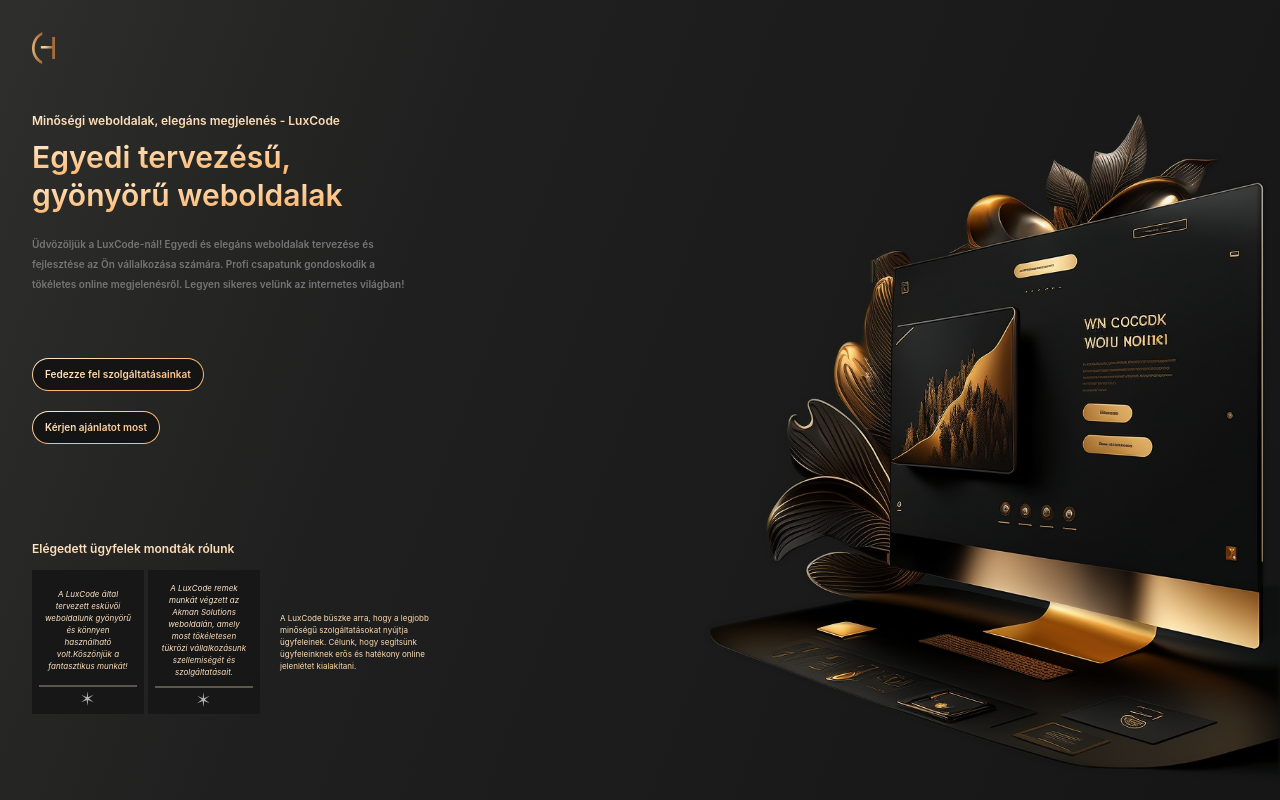
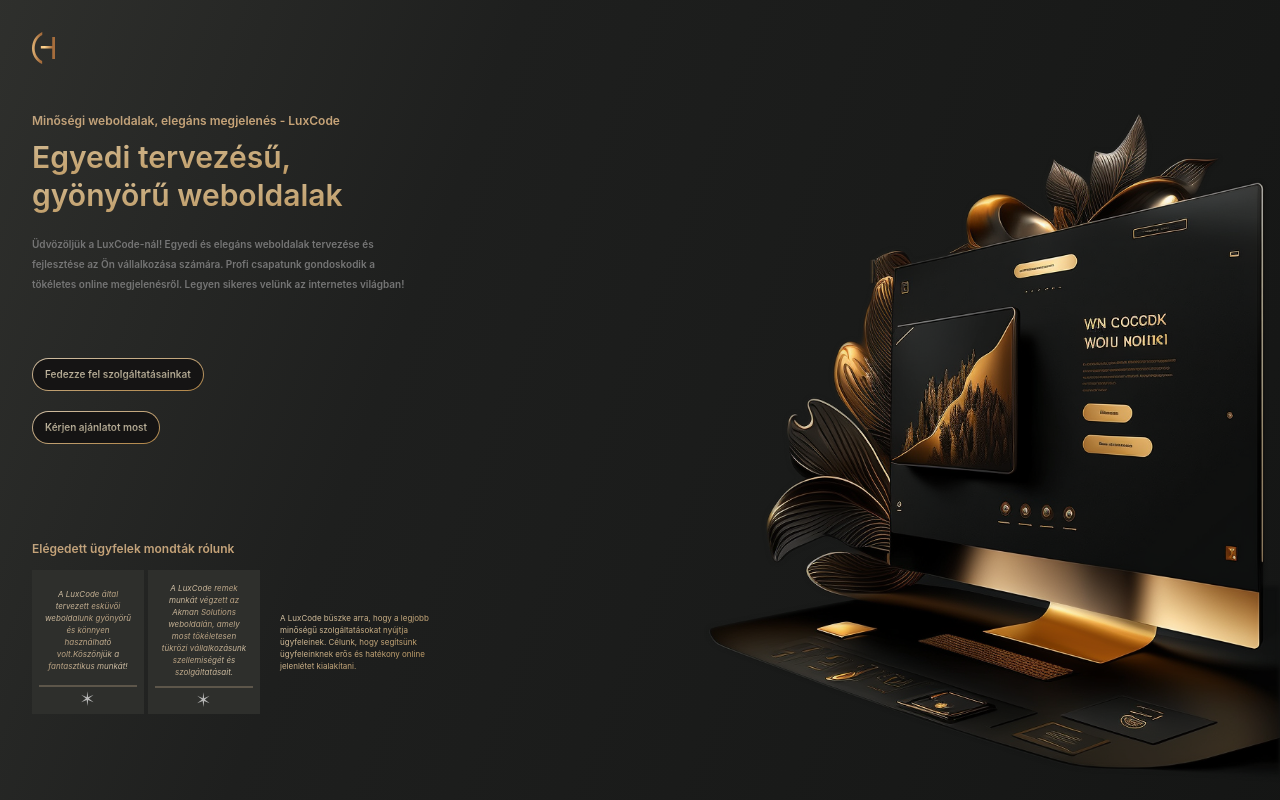
Before and after one commit to Homvi/luxcode, a React (Create React App) app: page / in a window 1280 px wide. Built offline with nearby package versions, Linux system fonts and the light colour scheme.

Commit message:
modify all colors to match design file

```diff
--- a/src/components/Button.jsx
+++ b/src/components/Button.jsx
@@ -2,9 +2,9 @@ import React from "react";
 
 const Button = ({ content }) => {
   return (
-    <div className="fit p-[1px] bg-slate-50 w-fit rounded-full bg-gradient-to-tl from-orange-300 via-orange-300 to-orange-100 hover:cursor-pointer transition-all  hover:from-orange-300 hover:shadow-xl">
+    <div className="fit p-[1px] bg-slate-50 w-fit rounded-full bg-gradient-to-br from-[#CFBEA4]  to-[#b28647] hover:cursor-pointer transition-all  hover:from-orange-300 hover:shadow-xl">
       <div className="px-3 py-2 rounded-full bg-[#151414] w-fit ">
-        <div className="text-[10px] text-transparent bg-clip-text bg-gradient-to-br from-orange-100 to-orange-300 font-semibold">
+        <div className="text-[10px] text-transparent bg-clip-text bg-gradient-to-b from-[#DBCFB8] to-[#837C67] font-semibold">
           {content}
         </div>
       </div>
--- a/src/components/Heading.jsx
+++ b/src/components/Heading.jsx
@@ -1,7 +1,7 @@
 import React from "react";
 
 const Heading = ({ content }) => {
-  return <h1 className="text-3xl py-[1px] font-semibold inter text-transparent bg-clip-text bg-gradient-to-br from-orange-100 via-orange-300 to-orange-300" >{content}</h1>;
+  return <h1 className="text-3xl py-[1px] font-semibold inter text-transparent bg-clip-text bg-gradient-to-br from-[#D2BA92]  to-[#B28647]" >{content}</h1>;
 };
 
 export default Heading;
--- a/src/components/Subheading.jsx
+++ b/src/components/Subheading.jsx
@@ -2,7 +2,7 @@ import React from "react";
 
 const Subheading = ({ content }) => {
   return (
-    <div className="text-[12px] mb-2 inter text-transparent bg-clip-text bg-gradient-to-br from-orange-100 to-orange-300 font-semibold">
+    <div className="text-[12px] mb-2 inter text-transparent bg-clip-text bg-gradient-to-br from-[#B8A080] to-[#DEA96B] font-semibold">
       {content}
     </div>
   );
--- a/src/components/TestemonialCard.jsx
+++ b/src/components/TestemonialCard.jsx
@@ -3,8 +3,8 @@ import star from "../assets/star.svg";
 
 const TestemonialCard = ({ content }) => {
   return (
-    <div className="w-28 mr-1 h-36 bg-gradient-to-r from-neutral-900 via-neutral-900 to-neutral-900 p-1 flex flex-col justify-between items-center">
-      <div className="text-center thin  text-[8px] italic text-transparent flex justify-center h-full items-center bg-clip-text bg-gradient-to-br from-orange-100 to-orange-200 p-2">
+    <div className="w-28 mr-1 h-36 bg-[#2E2F2C] p-1 flex flex-col justify-between items-center">
+      <div className="text-center thin  text-[8px] italic text-transparent flex justify-center h-full items-center bg-clip-text bg-gradient-to-br from-[#DBCFB8] via-[#B8A080] to-[#DBCFB8] p-2">
         {content}
       </div>
       <div className="flex  justify-center items-center w-[95%] border-t-2 p-1 border-[#5D564A]">
--- a/src/pages/Landing.jsx
+++ b/src/pages/Landing.jsx
@@ -45,7 +45,7 @@ const Landing = () => {
           ))}
         </div>
 
-        <div className="max-w-[190px] font-normal flex text-[8px] my-3  justify-center items-center text-transparent bg-clip-text bg-gradient-to-br from-orange-100 via-orange-200 to-orange-100  xl:p-4">
+        <div className="max-w-[190px] font-normal flex text-[8px] my-3  justify-center items-center text-transparent bg-clip-text bg-gradient-to-br from-[#DBCFB8]  to-[#B28647]  xl:p-4">
           A LuxCode büszke arra, hogy a legjobb minőségű szolgáltatásokat
           nyújtja ügyfeleinek. Célunk, hogy segítsünk ügyfeleinknek erős és
           hatékony online jelenlétet kialakítani.
```
